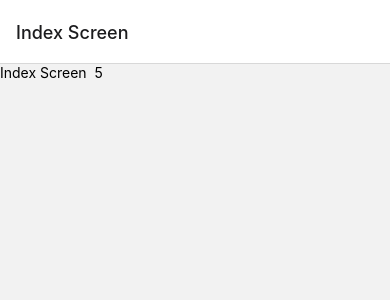
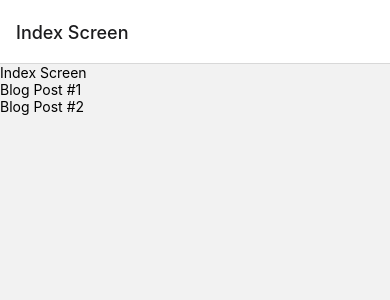
Before and after one commit to viswanath-pamarthi/react-native, a React Native app in the folder blog/: screen /Index in a window 390 px wide. Shown: the top 300 px of the page. Built offline with nearby package versions, Linux system fonts and the light colour scheme.

Commit message:
- Added logic to render list of blog posts fetched from Blog context

```diff
--- a/blog/src/context/BlogContext.js
+++ b/blog/src/context/BlogContext.js
@@ -18,8 +18,13 @@ const App=()=>{
 //we are not using export default, just export(a named export). we will do expor default for BlogContext
 //So inorder to import BlogProvider we need to use curly braces like import {BlogProvider}
 export const BlogProvider = ({ children }) => {
+    const blogPosts = [
+        { title: 'Blog Post #1' },
+        { title: 'Blog Post #2' }
+    ];
+
     // return <BlogContext.Provider value={5}> this value= 5 with provider can be shared with with deep nested navigated child in the navigation stack. in other ways provider is the source for data
-    return <BlogContext.Provider value={5}>
+    return <BlogContext.Provider value={blogPosts}>
         {children}
     </BlogContext.Provider>
 };
--- a/blog/src/screens/IndexScreeen.js
+++ b/blog/src/screens/IndexScreeen.js
@@ -1,13 +1,22 @@
 import React, { useContext } from "react";//UseContext hook is used to look at context object and  give us access to the data shared by the context provider
-import { StyleSheet, View, Text } from "react-native";
+import { StyleSheet, View, Text, FlatList } from "react-native";
 import BlogContext from "../context/BlogContext";
 
 const IndexScreen = () => {
-    const value = useContext(BlogContext);
-
+    const blogPosts = useContext(BlogContext);// useContext is getting the data from Blog provider
+    console.log(blogPosts);
     return (
         <View>
-            <Text>Index Screen  {value}</Text>
+            <Text>Index Screen  </Text>
+            <FlatList
+                data={blogPosts}
+                keyExtractor={(blogPost) => blogPost.title}
+                renderItem={({ item }) => {
+                    return (
+                        <Text>{item.title}</Text>
+                    );
+                }}
+            />
         </View>
     );
 };
```
